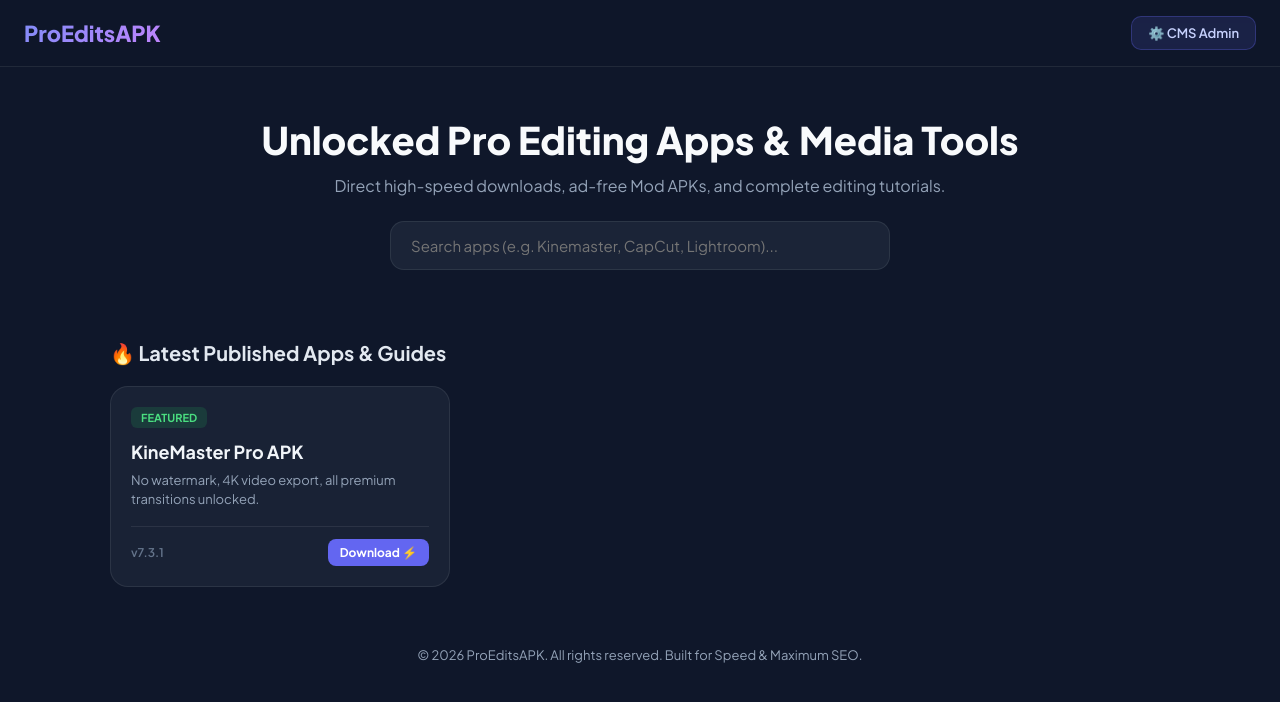
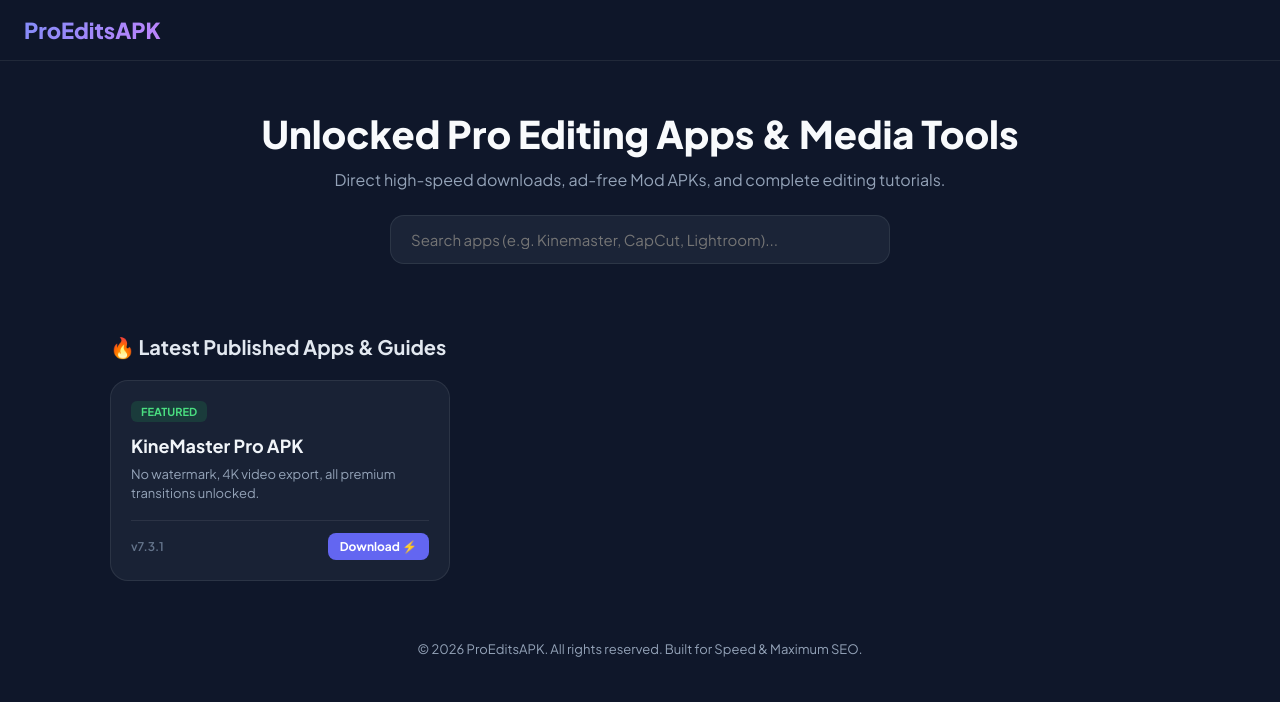
Before and after one commit to haseebaslam091-afk/proeditsapk, a Jekyll site: the page index.html, which Jekyll copies as it is, in a window 1280 px wide. Shown: the top 702 px of the page. Built offline with Jekyll 4.4.1, drawn with Linux system fonts in a browser that asks for light colours.

Commit message:
Update index.html

```diff
--- a/index.html
+++ b/index.html
@@ -83,7 +83,6 @@
 
     <header>
         <a href="/" class="logo">ProEditsAPK</a>
-        <a href="/admin/" class="admin-link">⚙️ CMS Admin</a>
     </header>
 
     <section class="hero">
```
